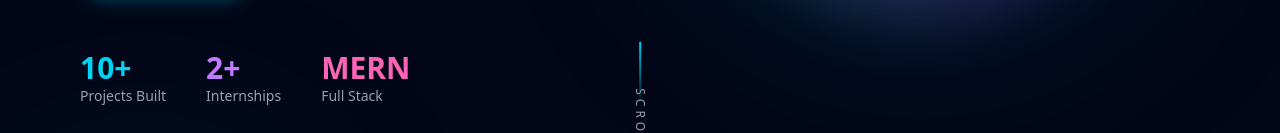
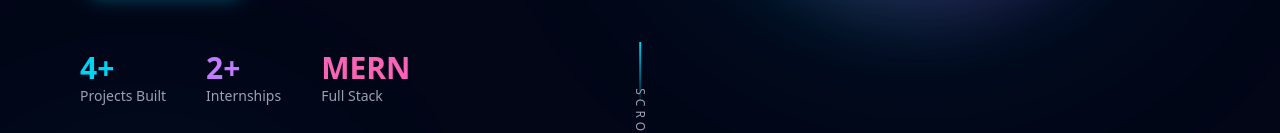
Before and after one commit to Jayminraval2908/My_Portfolio, a React (Vite) app: page / in a window 1280 px wide. Shown: the part 671-804 px from the top of the page. Built offline with nearby package versions, Linux system fonts and the light colour scheme.

Commit message:
Add project

```diff
--- a/src/components/Home.jsx
+++ b/src/components/Home.jsx
@@ -95,7 +95,7 @@ function Home() {
         {/* STATS */}
         <div className="hero-text flex gap-10 mt-14 flex-wrap">
           <div>
-            <h2 className="text-3xl font-bold text-cyan-400">10+</h2>
+            <h2 className="text-3xl font-bold text-cyan-400">4+</h2>
             <p className="text-gray-400 text-sm">Projects Built</p>
           </div>
 
--- a/src/components/Projects.jsx
+++ b/src/components/Projects.jsx
@@ -6,6 +6,8 @@ import {
   RiGithubFill,
   RiExternalLinkLine,
 } from "@remixicon/react";
+import { title } from "node:process";
+import { describe } from "node:test";
 
 gsap.registerPlugin(ScrollTrigger);
 
@@ -70,6 +72,19 @@ const projects = [
     github:
       "https://github.com/Jayminraval2908/MovieBase",
   },
+
+  {
+    title:"AI-PPE-DETECTION - Group Project",
+
+    description:"Al-based Industrial Safety & Surveillance System (Group Project) - this project harnesses computer vision to enhance workplace safety, ensuring compliance and reducing risks in industrial environments.",
+
+    tech:["Python", "YOLOv8 (Ultralyticss)", "Streamlit (UI)", "NumPy", "Pandas"],
+
+    live:"https://ai-ppe-detection-dp.streamlit.app/",
+
+    github:
+    "https://github.com/Jayminraval2908/AI-PPE-Detection",
+  }
 ];
 
 function Projects() {
```
